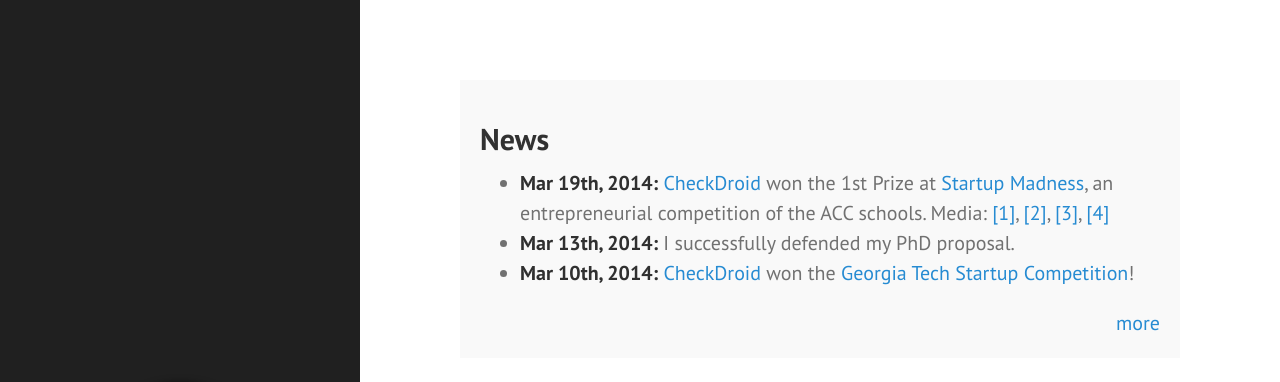
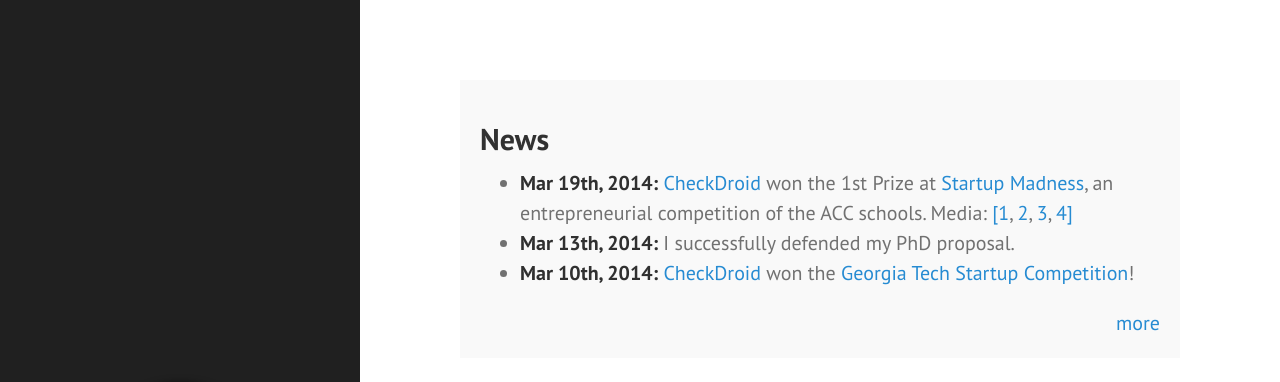
Before and after one commit to shauvik/shauvik.github.io, a Jekyll site: the page built from index.html, in a window 1280 px wide and 944 px high. Shown: the top 382 px of the window. Built offline with Jekyll 4.4.1, drawn with Linux system fonts in a browser that asks for light colours; nearby versions of some CDN libraries; Markdown is read by kramdown in place of the engine named in the settings.

Commit message:
updated news

```diff
--- a/_includes/news.html
+++ b/_includes/news.html
@@ -1,7 +1,7 @@
 <div class="message">
     <h2>News</h2>
 	<ul>
-		<li><strong>Mar 19th, 2014:</strong> <a href="http://checkdroid.com">CheckDroid</a> won the 1st Prize at <a href="http://startupmad.com">Startup Madness</a>, an entrepreneurial competition of the ACC schools. Media: <a href="http://www.cc.gatech.edu/news/georgia-tech%E2%80%99s-checkdroid-wins-2014-startup-madness-competition">[1]</a>, <a href="http://www.bizjournals.com/triangle/blog/techflash/2014/03/ncsus-startup-madness-spotlights-college.html">[2]</a>, <a href="http://www.wncn.com/story/25023370/acc-business-students-compete-in-start-up-madness-at-ncsu">[3]</a>, <a href="http://upstart.bizjournals.com/companies/startups/2014/03/20/startup-madness-takes-hold-ncsu.html?page=all">[4]</a></li>
+		<li><strong>Mar 19th, 2014:</strong> <a href="http://checkdroid.com">CheckDroid</a> won the 1st Prize at <a href="http://startupmad.com">Startup Madness</a>, an entrepreneurial competition of the ACC schools. Media: <a href="http://www.cc.gatech.edu/news/georgia-tech%E2%80%99s-checkdroid-wins-2014-startup-madness-competition">[1</a>, <a href="http://www.bizjournals.com/triangle/blog/techflash/2014/03/ncsus-startup-madness-spotlights-college.html">2</a>, <a href="http://www.wncn.com/story/25023370/acc-business-students-compete-in-start-up-madness-at-ncsu">3</a>, <a href="http://upstart.bizjournals.com/companies/startups/2014/03/20/startup-madness-takes-hold-ncsu.html?page=all">4]</a></li>
 		<li><strong>Mar 13th, 2014:</strong> I successfully defended my PhD proposal.</li>
 		<li><strong>Mar 10th, 2014:</strong> <a href="http://checkdroid.com">CheckDroid</a> won the <a href="http://startup.gatech.edu/competition/">Georgia Tech Startup Competition</a>!</li>
 	</ul>
```
